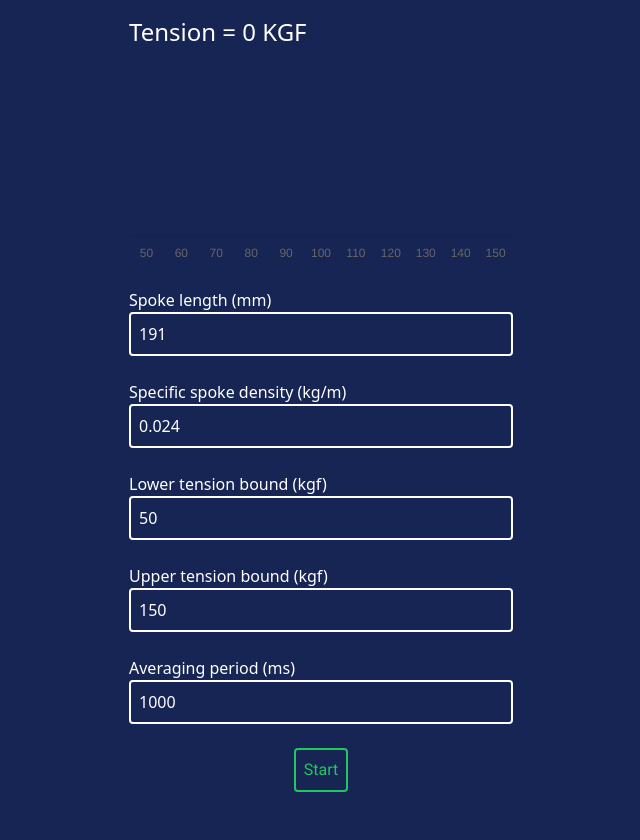
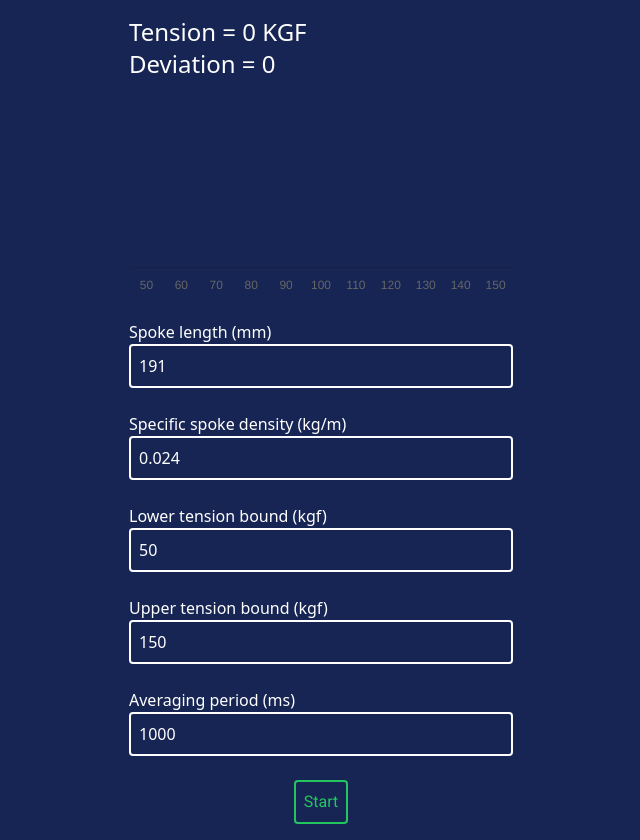
Before and after one commit to eyshella/bicycle-spoke-tension-meter, a Next.js app: page / in a window 1280 px wide. Shown: the whole page, without its empty margins (319-959 px from the left). Before the commit the page ends 808 px from the top, so only its background shows below. Built offline with nearby package versions, Linux system fonts and the light colour scheme.

Commit message:
add amplitude deviation calculation

```diff
--- a/src/app/page.tsx
+++ b/src/app/page.tsx
@@ -2,7 +2,7 @@
 import {useCallback, useEffect, useMemo, useRef, useState} from "react";
 import {AudioSpectrometer} from "@/core/audio-spectrometer";
 import {SpokeTension} from "@/core/spoke-tension";
-import {maxBy} from "lodash";
+import {maxBy, mean} from "lodash";
 import {SignalAveraging} from "@/core/signal-averaging";
 import {HomePageView} from "@/app/view";
 
@@ -29,6 +29,8 @@ export default function HomePage() {
     const [spectre_HZ_DB, setSpectre_HZ_DB] = useState<Array<[number, number]>>([]);
 
     const frequency_HZ = useMemo(() => maxBy(spectre_HZ_DB, it => it[1])?.[0] ?? 0, [spectre_HZ_DB])
+    const amplitude_DB = useMemo(() => maxBy(spectre_HZ_DB, it => it[1])?.[1] ?? 0, [spectre_HZ_DB])
+
     const spokeLength_M = useMemo(() => spokeLength_MM / 1000, [spokeLength_MM])
     const spokeMass_KG = useMemo(() => spokeLength_M * spokeDensity_KG_M3, [spokeLength_M, spokeDensity_KG_M3])
     const lowerFrequencyBound_HZ = useMemo(
@@ -50,6 +52,22 @@ export default function HomePage() {
             ([frequency, db]) => [SpokeTension.fromFrequency(frequency, spokeMass_KG, spokeLength_M).kgf, db]
         ),
         [spectre_HZ_DB, spokeMass_KG, spokeLength_M]
+    )
+
+    const amplitudeDeviation = useMemo(
+        () => {
+            if(spectre_HZ_DB.length === 0){
+                return 0
+            }
+
+            const spectreValues_DB = spectre_HZ_DB.map(it => it[1])
+            const spectreMean_DB = mean(spectreValues_DB)
+            const sd_2 = spectreValues_DB.reduce((acc, curr) => {
+                return acc+((curr-spectreMean_DB)**2)/spectreValues_DB.length
+            }, 0)
+            return sd_2 > 0? Math.abs(amplitude_DB-spectreMean_DB)/Math.sqrt(sd_2): 0
+        },
+        [spectre_HZ_DB, amplitude_DB]
     )
 
     const startCallback = useCallback(async () => {
@@ -147,5 +165,6 @@ export default function HomePage() {
         frequency_HZ={frequency_HZ}
         lowerFrequencyBound_HZ={lowerFrequencyBound_HZ}
         upperFrequencyBound_HZ={upperFrequencyBound_HZ}
+        amplitudeDeviation={amplitudeDeviation}
     />;
 }
--- a/src/app/view.tsx
+++ b/src/app/view.tsx
@@ -5,6 +5,15 @@ import Chart from 'chart.js/auto';
 
 const MIN_DB = -150
 const CHART_X_TICKS_AMOUNT = 10
+export const CHART_COLORS = {
+    red: 'rgb(255, 99, 132)',
+    orange: 'rgb(255, 159, 64)',
+    yellow: 'rgb(255, 205, 86)',
+    green: 'rgb(75, 192, 192)',
+    blue: 'rgb(54, 162, 235)',
+    purple: 'rgb(153, 102, 255)',
+    grey: 'rgb(201, 203, 207)'
+};
 
 type Props = {
     spokeLength_MM: number
@@ -18,6 +27,7 @@ type Props = {
     averagingPeriod_MS: number
     onAveragingPeriod_MS_Change: (value: number) => void
     spectre_KGF_DB: Array<[number, number]>
+    amplitudeDeviation: number
     frequency_HZ: number
     tension_KGF: number
     lowerFrequencyBound_HZ: number,
@@ -40,6 +50,7 @@ export const HomePageView = memo((props: Props) => {
         averagingPeriod_MS,
         onAveragingPeriod_MS_Change,
         spectre_KGF_DB,
+        amplitudeDeviation,
         tension_KGF,
         started,
         onStart,
@@ -108,6 +119,7 @@ export const HomePageView = memo((props: Props) => {
             datasets: [
                 {
                     data: spectre_KGF_DB.map(([, db]) => db - MIN_DB),
+                    backgroundColor: CHART_COLORS.blue
                 },
             ]
         }
@@ -119,6 +131,9 @@ export const HomePageView = memo((props: Props) => {
             <div className={"flex flex-col items-stretch justify-start w-96 max-w-full mb-6"}>
                 <div className={"font-sans text-white text-2xl"}>
                     Tension = {round(tension_KGF, 2)} KGF
+                </div>
+                <div className={"font-sans text-white text-2xl"}>
+                    Deviation = {round(amplitudeDeviation, 2)}
                 </div>
                 {/*<div className={"font-sans text-white text-base"}>*/}
                 {/*    Frequency = {round(frequency_HZ, 2)} HZ*/}
```
